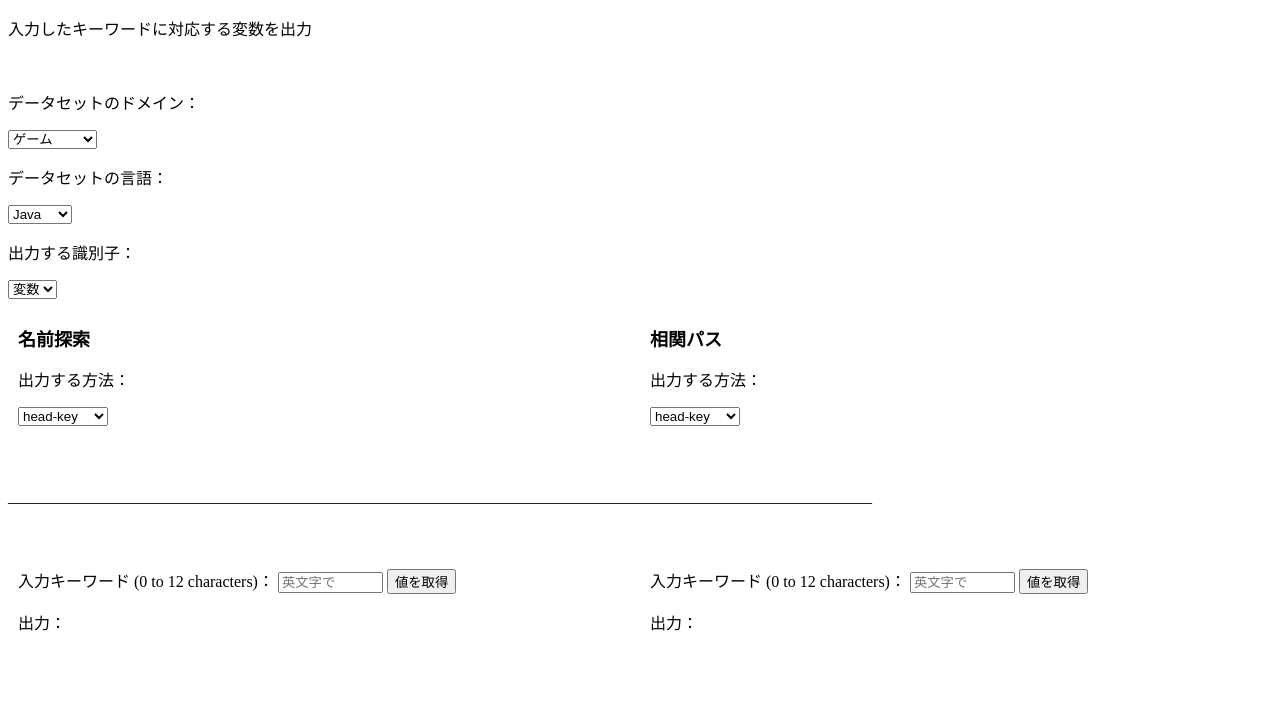
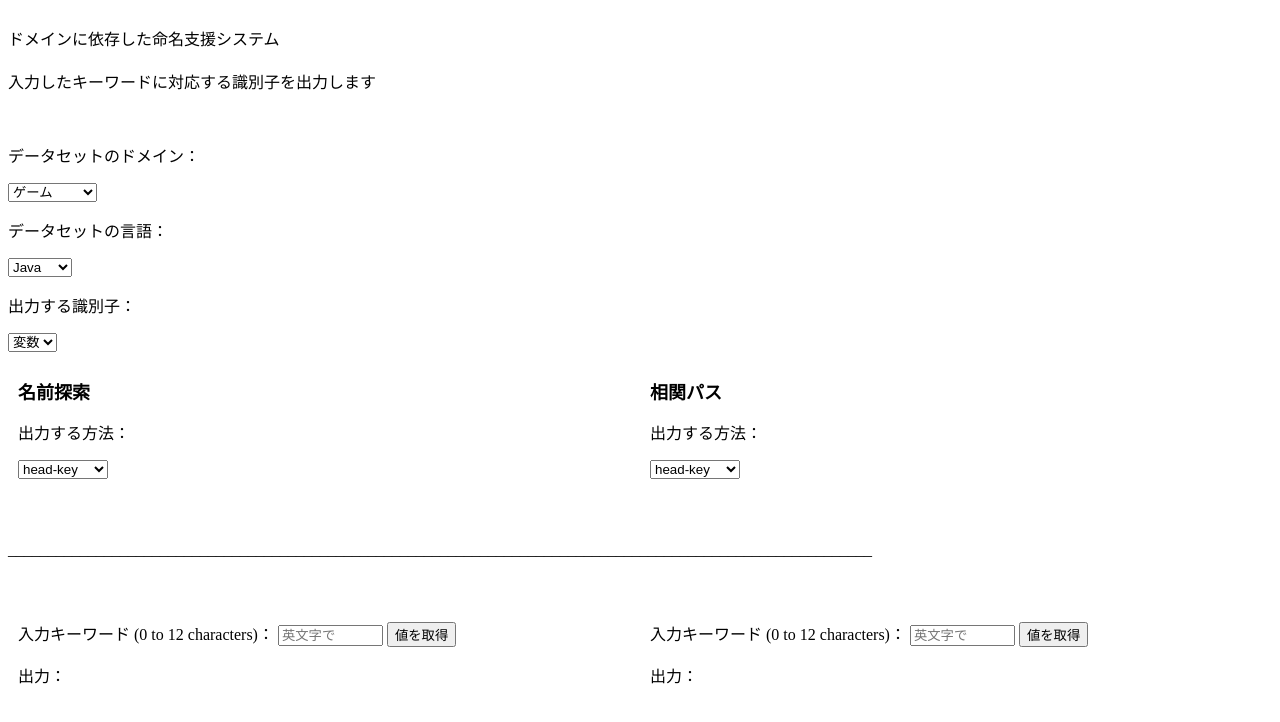
Before and after one commit to kiyo4649/SeniorThesis, a plain HTML site: page index.html in a window 1280 px wide. Drawn offline with nearby package versions, Linux system fonts and the light colour scheme; a script that the page names is missing.

Commit message:
Update index.html

```diff
--- a/index.html
+++ b/index.html
@@ -349,8 +349,8 @@
 
 
 
-		<p><b> <font size="6">  </font> </b></p>
-		<p>入力したキーワードに対応する変数を出力</p>
+		<p><b> <font size="6">  </font> </b>ドメインに依存した命名支援システム</p>
+		<p>入力したキーワードに対応する識別子を出力します</p>
 
 
 		<br>
```
